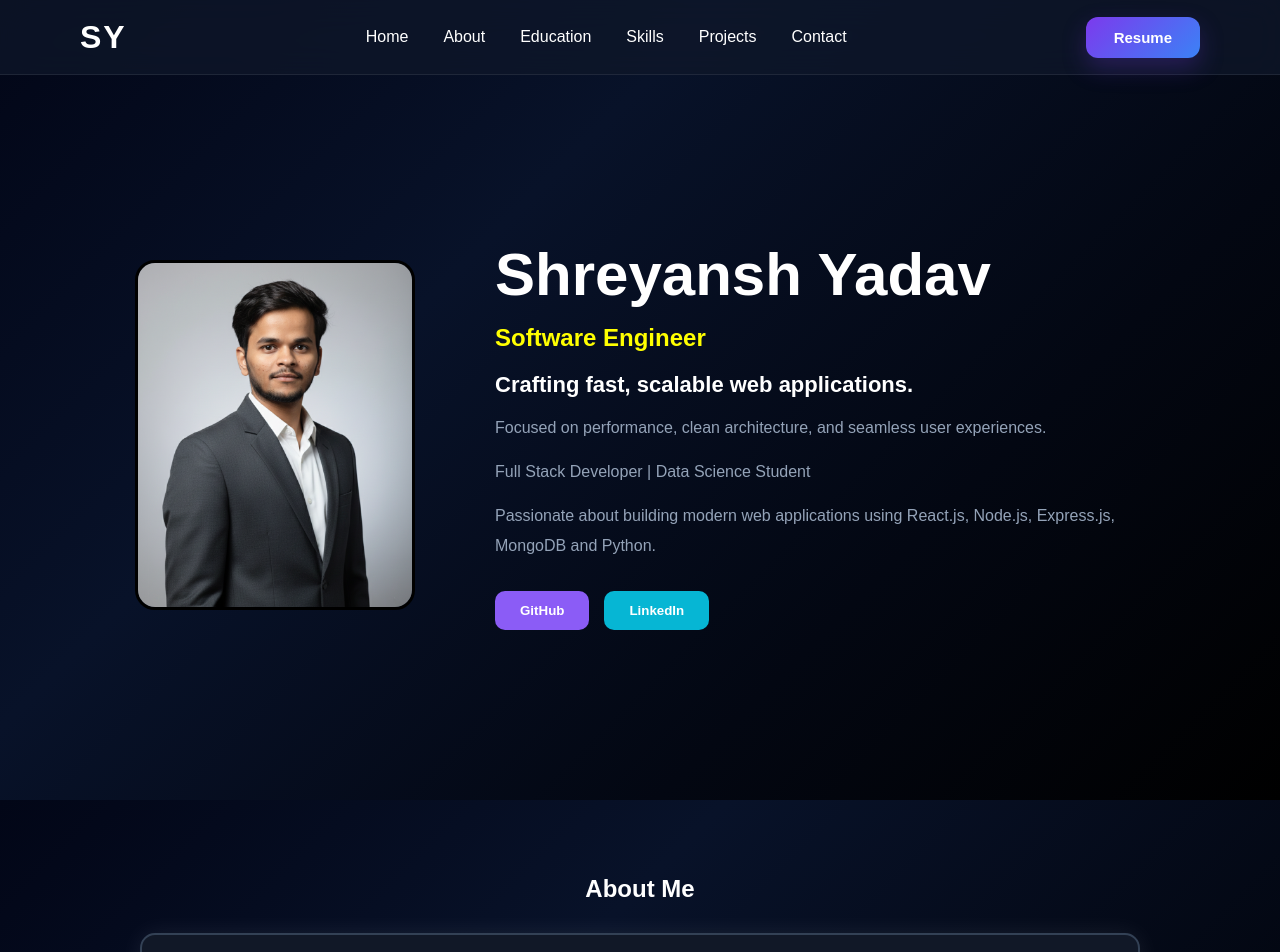
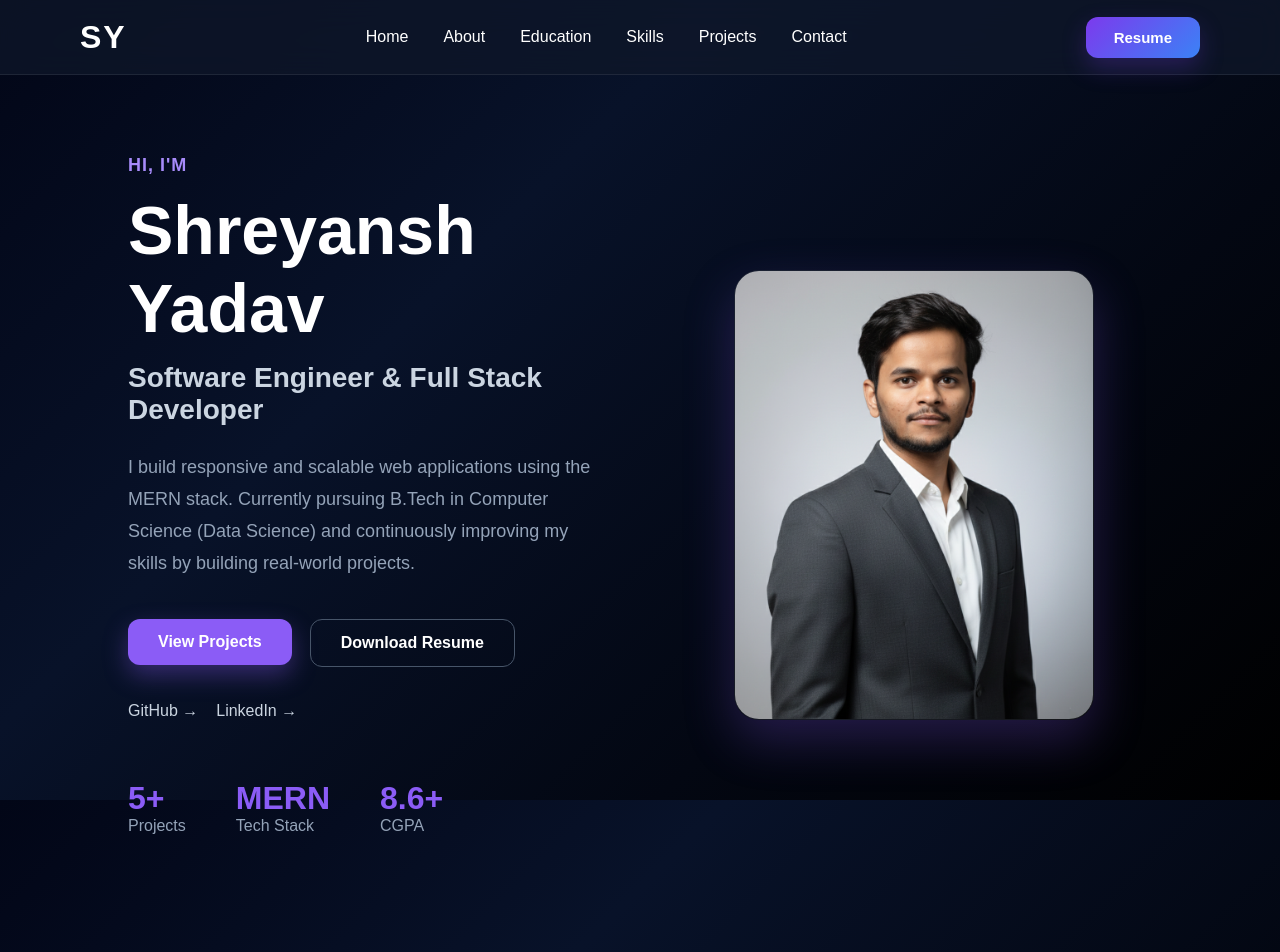
Before and after one commit to its-sky-2628/portfolio, a React (Vite) app: page / in a window 1280 px wide. Shown: the top 952 px of the page. Built offline with nearby package versions, Linux system fonts and the light colour scheme.

Commit message:
Updated login page

```diff
--- a/src/components/Hero.jsx
+++ b/src/components/Hero.jsx
@@ -1,138 +1,285 @@
 import profile from "../assets/profile.png";
+import resume from "../assets/resume.pdf";
 
 const Hero = () => {
   return (
     <section
       id="home"
-      className="hero"
       style={{
-        minHeight: "90vh",
+        minHeight: "100vh",
         display: "flex",
-        justifyContent: "center",
+        justifyContent: "space-between",
         alignItems: "center",
-        gap: "80px",
-        color: "white",
-        padding: "80px",
+        padding: "80px 10%",
+        color: "#fff",
+        position: "relative",
+        overflow: "hidden",
+        gap: "70px",
       }}
     >
-      <img
-        src={profile}
-        alt="Shreyansh"
+      {/* Background Glow */}
+
+      <div
         style={{
-          width: "280px",
-          height: "350px",
-          objectFit: "cover",
-          borderRadius: "20px",
-          border: "3px solid #000",
+          position: "absolute",
+          width: "450px",
+          height: "450px",
+          background: "#7c3aed",
+          filter: "blur(180px)",
+          opacity: ".15",
+          top: "-120px",
+          left: "-120px",
+          borderRadius: "50%",
+          zIndex: "-1",
         }}
       />
 
-      <div style={{ maxWidth: "650px" }}>
+      <div
+        style={{
+          position: "absolute",
+          width: "400px",
+          height: "400px",
+          background: "#2563eb",
+          filter: "blur(180px)",
+          opacity: ".15",
+          bottom: "-150px",
+          right: "-100px",
+          borderRadius: "50%",
+          zIndex: "-1",
+        }}
+      />
+
+      {/* Left Side */}
+
+      <div
+        style={{
+          flex: 1,
+          maxWidth: "650px",
+        }}
+      >
+        <p
+          style={{
+            color: "#a78bfa",
+            fontSize: "18px",
+            fontWeight: "600",
+            marginBottom: "15px",
+            letterSpacing: "1px",
+          }}
+        >
+          HI, I'M
+        </p>
+
         <h1
-  style={{
-    fontSize: "60px",
-    marginBottom: "15px",
-  }}
->
-  Shreyansh Yadav
-</h1>
+          style={{
+            fontSize: "68px",
+            lineHeight: "78px",
+            marginBottom: "15px",
+            fontWeight: "800",
+          }}
+        >
+          Shreyansh
+          <br />
+          Yadav
+        </h1>
 
-<h2
-  style={{
-    color: "yellow",
-    marginBottom: "20px",
-  }}
->
-  Software Engineer
-</h2>
-
-<p
-  style={{
-    fontSize: "22px",
-    fontWeight: "600",
-    color: "white",
-  }}
->
-  Crafting fast, scalable web applications.
-</p>
-
-<p
-  style={{
-    color: "#94a3b8",
-    marginTop: "15px",
-    lineHeight: "30px",
-    maxWidth: "600px",
-  }}
->
-  Focused on performance, clean architecture,
-  and seamless user experiences.
-</p>
+        <h2
+          style={{
+            fontSize: "28px",
+            color: "#cbd5e1",
+            marginBottom: "25px",
+            fontWeight: "600",
+          }}
+        >
+          Software Engineer & Full Stack Developer
+        </h2>
 
         <p
           style={{
             color: "#94a3b8",
-            marginTop: "20px",
+            fontSize: "18px",
+            lineHeight: "32px",
+            maxWidth: "600px",
           }}
         >
-          Full Stack Developer | Data Science Student
+          I build responsive and scalable web applications using the MERN
+          stack. Currently pursuing B.Tech in Computer Science (Data Science)
+          and continuously improving my skills by building real-world projects.
         </p>
 
-        <p
-          style={{
-            color: "#94a3b8",
-            marginTop: "20px",
-            lineHeight: "30px",
-          }}
-        >
-          Passionate about building modern web applications
-          using React.js, Node.js, Express.js, MongoDB and Python.
-        </p>
+        {/* Buttons */}
 
         <div
           style={{
             display: "flex",
-            gap: "15px",
-            marginTop: "30px",
+            gap: "18px",
+            marginTop: "40px",
+            flexWrap: "wrap",
+          }}
+        >
+          <a href="#projects">
+            <button
+              style={{
+                padding: "14px 30px",
+                border: "none",
+                borderRadius: "12px",
+                background: "#8b5cf6",
+                color: "#fff",
+                cursor: "pointer",
+                fontWeight: "600",
+                fontSize: "16px",
+                transition: ".3s",
+                boxShadow: "0 10px 25px rgba(139,92,246,.35)",
+              }}
+            >
+              View Projects
+            </button>
+          </a>
+
+          <a href={resume} download target="_blank" rel="noreferrer">
+            <button
+              style={{
+                padding: "14px 30px",
+                borderRadius: "12px",
+                background: "transparent",
+                border: "1px solid #475569",
+                color: "#fff",
+                cursor: "pointer",
+                fontWeight: "600",
+                fontSize: "16px",
+              }}
+            >
+              Download Resume
+            </button>
+          </a>
+        </div>
+
+        {/* Social */}
+
+        <div
+          style={{
+            display: "flex",
+            gap: "18px",
+            marginTop: "35px",
           }}
         >
           <a
             href="https://github.com/its-sky-2628"
             target="_blank"
+            rel="noreferrer"
+            style={{
+              color: "#cbd5e1",
+              textDecoration: "none",
+              fontWeight: "500",
+            }}
           >
-            <button
-            style={{
-            padding: "12px 25px",
-            border: "none",
-            borderRadius: "10px",
-            background: "#8b5cf6",
-            color: "white",
-            fontWeight: "bold",
-            cursor: "pointer",
-  }}
->
-  GitHub
-</button>
+            GitHub →
           </a>
 
           <a
             href="https://www.linkedin.com/in/shreyansh-yadav-2b7856351/"
             target="_blank"
+            rel="noreferrer"
+            style={{
+              color: "#cbd5e1",
+              textDecoration: "none",
+              fontWeight: "500",
+            }}
           >
-            <button
-                style={{
-                padding: "12px 25px",
-                border: "none",
-                borderRadius: "10px",
-                background: "#06b6d4",
-                color: "white",
-                fontWeight: "bold",
-                cursor: "pointer",
-  }}
->
-  LinkedIn
-</button>
+            LinkedIn →
           </a>
         </div>
+
+        {/* Stats */}
+
+        <div
+          style={{
+            display: "flex",
+            gap: "50px",
+            marginTop: "60px",
+            flexWrap: "wrap",
+          }}
+        >
+          <div>
+            <h2
+              style={{
+                color: "#8b5cf6",
+                fontSize: "32px",
+              }}
+            >
+              5+
+            </h2>
+
+            <p
+              style={{
+                color: "#94a3b8",
+              }}
+            >
+              Projects
+            </p>
+          </div>
+
+          <div>
+            <h2
+              style={{
+                color: "#8b5cf6",
+                fontSize: "32px",
+              }}
+            >
+              MERN
+            </h2>
+
+            <p
+              style={{
+                color: "#94a3b8",
+              }}
+            >
+              Tech Stack
+            </p>
+          </div>
+
+          <div>
+            <h2
+              style={{
+                color: "#8b5cf6",
+                fontSize: "32px",
+              }}
+            >
+              8.6+
+            </h2>
+
+            <p
+              style={{
+                color: "#94a3b8",
+              }}
+            >
+              CGPA
+            </p>
+          </div>
+        </div>
+      </div>
+
+      {/* Right Side */}
+
+      <div
+        style={{
+          flex: 1,
+          display: "flex",
+          justifyContent: "center",
+        }}
+      >
+        <img
+          src={profile}
+          alt="Shreyansh"
+          style={{
+            width: "360px",
+            height: "450px",
+            objectFit: "cover",
+            borderRadius: "25px",
+            border: "1px solid rgba(255,255,255,.08)",
+            boxShadow: "0 20px 50px rgba(139,92,246,.25)",
+            transition: ".3s",
+          }}
+        />
       </div>
     </section>
   );
```
